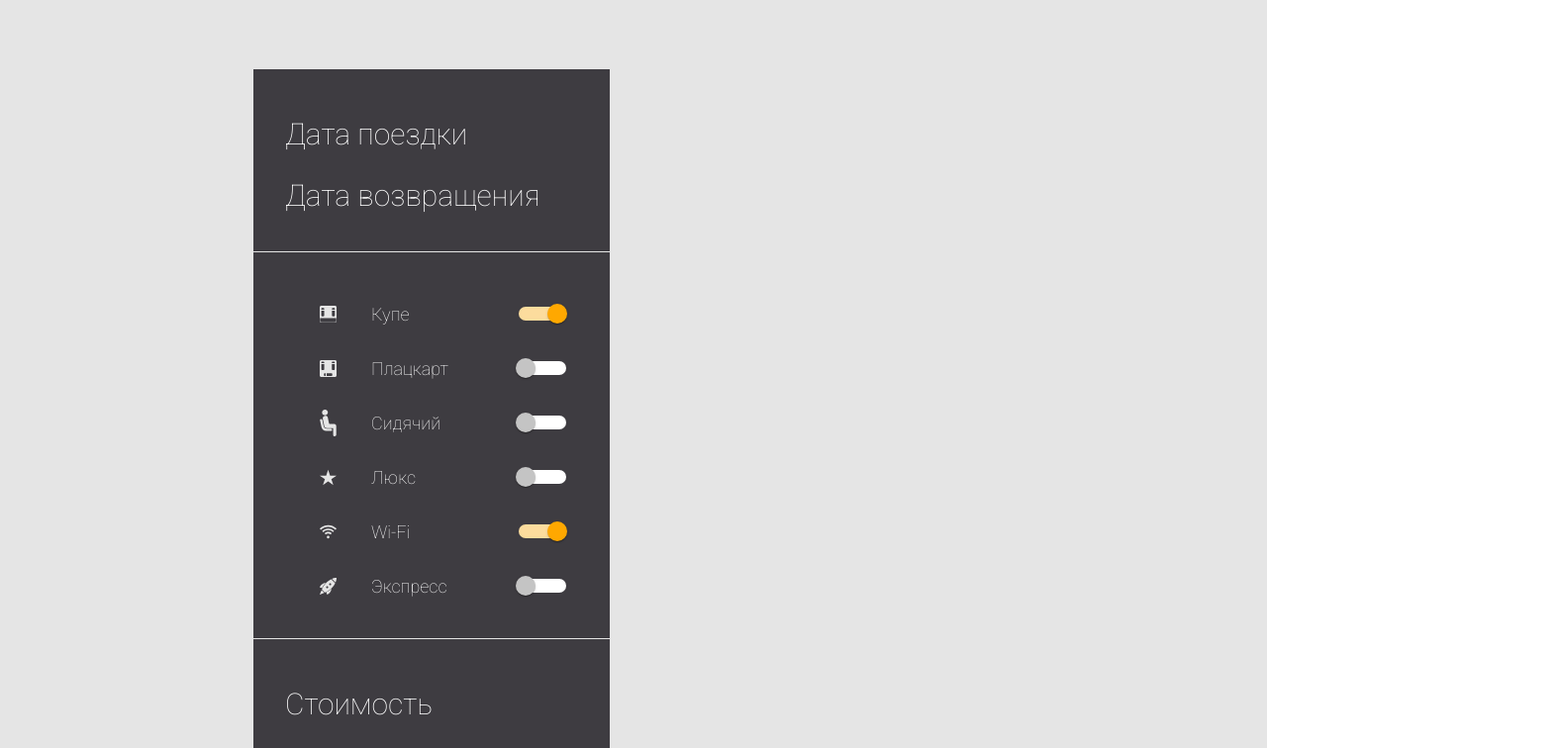
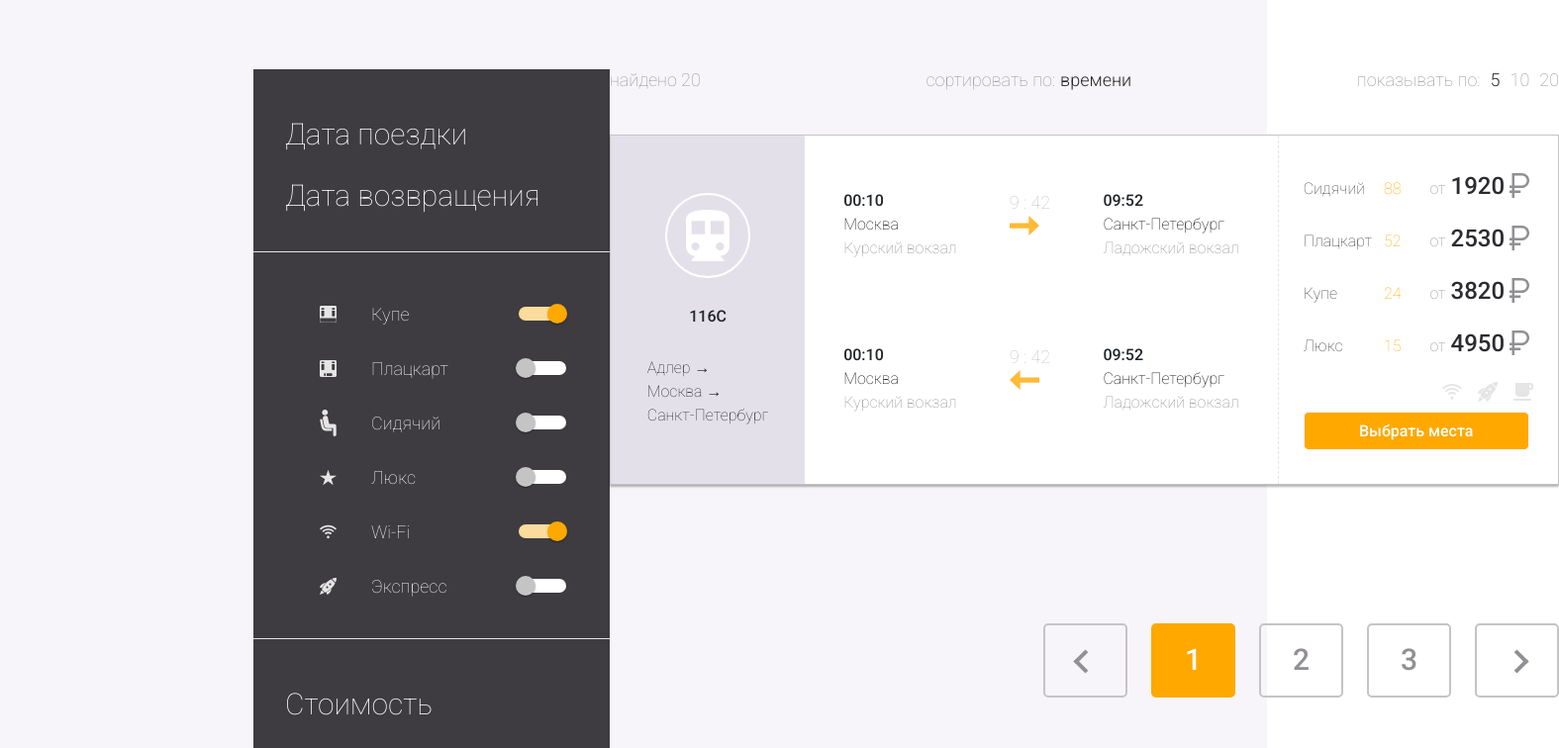
Before and after one commit to ana-goldman/book-the-train-app, a React (Create React App) app: page /booking in a window 1280 px wide. Shown: the part 520-1276 px from the top of the page at 99% size, 1575 px wide, since content can reach past the window. Built offline with nearby package versions, Linux system fonts and the light colour scheme; no server answers.

Commit message:
body init

```diff
--- /dev/null
+++ b/src/components/BodyContainer.jsx
@@ -0,0 +1,133 @@
+import { useState } from 'react';
+import trainIncludes from '../images/train-includes.svg';
+import currency from '../images/currency.svg';
+
+export default function BodyContainer() {
+  const [sortBy, setSortBy] = useState('времени');
+  const [open, setOpen] = useState(false);
+  const [showNumber, setShowNumber] = useState(5);
+
+  return (
+    <section className="trains-container">
+      <div className="trains-header d-flex justify-content-between">
+        <div className="trains-header__total">найдено 20</div>
+        <div className="trains-header__sorting d-flex">сортировать по:
+          <span onClick={() => setOpen(open === true ? false : true)}>{sortBy}</span>
+          <ul className={`select-sorting ${open === true ? 'open' : ''}`}>
+            <li onClick={() => {
+              setSortBy('времени');
+              setOpen(false)
+            }}>времени</li>
+            <li onClick={() => {
+              setSortBy('стоимости');
+              setOpen(false)
+            }}>стоимости</li>
+            <li onClick={() => {
+              setSortBy('длительности');
+              setOpen(false)
+            }}>длительности</li>
+          </ul>
+        </div>
+        <div className="trains-header__page-quantity d-flex">показывать по:
+          <span className={`select-quantity ${showNumber === 5 ? 'active' : ''}`} onClick={() => setShowNumber(5)}>5</span>
+          <span className={`select-quantity ${showNumber === 10 ? 'active' : ''}`} onClick={() => setShowNumber(10)}>10</span>
+          <span className={`select-quantity ${showNumber === 20 ? 'active' : ''}`} onClick={() => setShowNumber(20)}>20</span>
+        </div>
+      </div>
+      <div className="trains-group">
+        <div className="trains-group__item d-flex">
+          <div className="item__short-info d-flex flex-column align-items-center justify-content-evenly">
+            <div className="item__short-info__logo"></div>
+            <div className="item__short-info__number">116C</div>
+            <div className="item__short-info__direction">Адлер &#x2192; <br/> Москва &#x2192; <br/>Санкт-Петербург</div>
+          </div>
+          <div className="item__body">
+            <div className="item__body__one-way d-flex justify-content-between">
+              <div className="item__body__from">
+                <div className="item__body__from__time">00:10</div>
+                <div className="item__body__from__city">Москва</div>
+                <div className="item__body__from__station">Курский вокзал</div>
+              </div>
+              <div className="item__body__direction">
+                <div className="item__body__direction__time">9 : 42</div>
+                <div className="item__body__direction__arrow"></div>
+              </div>
+              <div className="item__body__to">
+                <div className="item__body__to__time">09:52</div>
+                <div className="item__body__to__city">Санкт-Петербург</div>
+                <div className="item__body__to__station">Ладожский вокзал</div>
+              </div>
+            </div>
+            <div className="item__body__way-back d-flex justify-content-between">
+              <div className="item__body__from">
+                <div className="item__body__from__time">00:10</div>
+                <div className="item__body__from__city">Москва</div>
+                <div className="item__body__from__station">Курский вокзал</div>
+              </div>
+              <div className="item__body__direction">
+                <div className="item__body__direction__time">9 : 42</div>
+                <div className="item__body__direction__arrow-back"></div>
+              </div>
+              <div className="item__body__to">
+                <div className="item__body__to__time">09:52</div>
+                <div className="item__body__to__city">Санкт-Петербург</div>
+                <div className="item__body__to__station">Ладожский вокзал</div>
+              </div>
+            </div>
+          </div>
+          <div className="item__options-info">
+            <div className="item__options-info__carriages">
+              <div className="item__options-info__carriage d-flex align-items-end">
+                <span className="carriage__type">Сидячий</span>
+                <div className="carriage__available">88</div>
+                <div className="carriage__price">от
+                  <span>1920</span>
+                  <img src={currency} alt="rub"/>
+                </div>
+              </div>
+              <div className="item__options-info__carriage d-flex align-items-end">
+                <span className="carriage__type">Плацкарт</span>
+                <div className="carriage__available">52</div>
+                <div className="carriage__price">от
+                  <span>2530</span>
+                  <img src={currency} alt="rub"/>
+                </div>
+              </div>
+              <div className="item__options-info__carriage d-flex align-items-end">
+                <span className="carriage__type">Купе</span>
+                <div className="carriage__available">24</div>
+                <div className="carriage__price">от
+                  <span>3820</span>
+                  <img src={currency} alt="rub"/>
+                </div>
+              </div>
+              <div className="item__options-info__carriage d-flex align-items-end">
+                <span className="carriage__type">Люкс</span>
+                <div className="carriage__available">15</div>
+                <div className="carriage__price">от
+                  <span>4950</span>
+                  <img src={currency} alt="rub"/>
+                </div>
+              </div>
+            </div>
+            <div className="item__options-info__quality d-flex justify-content-end">
+              <img src={trainIncludes} alt="" />
+            </div>
+            <button type="button" className="btn btn-light">Выбрать места</button>
+          </div>
+        </div>
+      </div>
+      <div className="pages-control d-flex justify-content-end text-center gap-4">
+        <div className="pages-control__item arrows ">
+          <div className="arrow-back"></div>
+        </div>
+        <span className="pages-control__item active">1</span>
+        <span className="pages-control__item">2</span>
+        <span className="pages-control__item">3</span>
+        <div className="pages-control__item arrows">
+          <div className="arrow-forward"></div>
+        </div>
+      </div>
+    </section>
+  )
+}
--- a/src/index.css
+++ b/src/index.css
@@ -1,4 +1,5 @@
 @import url('https://fonts.googleapis.com/css2?family=Roboto:wght@100&display=swap');
+@import url('https://fonts.googleapis.com/css2?family=Roboto:wght@300&display=swap');
 @import url('https://fonts.googleapis.com/css2?family=Roboto:wght@500&display=swap');
 @import url('https://fonts.googleapis.com/css2?family=Roboto:wght@700&display=swap');
 
@@ -93,12 +94,6 @@ form[data-id*="search-form-main" i] {
   color: #FFF;
 }
 
-/* form[data-id*="search-form-main" i] label,
-form[data-id*="search-form-booking" i] label {
-  font-size: 1.55vw;
-  color: #E5E5E5;
-} */
-
 form[data-id*="search-form-main" i] .btn-submit,
 form[data-id*="search-form-booking" i] .btn-submit {
   width: 48%;
@@ -178,14 +173,18 @@ form[data-id*="search-form-booking" i] .search-form__place-group input {
   font-variant: small-caps;
 }
 
+/* .search-form__place-group input~.open + .search-form__tooltip {
+  display: block;
+} */
 .search-form__place-group input:focus + .search-form__tooltip {
   display: block;
 }
 
 .search-form__place-group .search-form__tooltip li:hover {
-  background-color: #C4C4C4;
+  font-weight: 300;
   cursor: pointer;
 }
+
 
 /* Search form Booking*/
 form[data-id*="search-form-booking" i] {
@@ -441,7 +440,7 @@ ol > li:not(:last-child) > div:before {
 /* Main booking */
 .main-booking {
   padding: 95px 256px 190px;
-  background-color: #E5E5E5;
+  background-color: #F7F5F9;
 }
 
 .trains-container {
@@ -738,3 +737,183 @@ ol > li:not(:last-child) > div:before {
   border: 1px solid #292929;
   border-radius: 5px;
 }
+
+/* BODY  */
+.trains-header {
+  font-family: 'Roboto', sans-serif;
+  font-weight: 100;
+  font-size: 18px;
+  line-height: 21px;
+  color: #928F94;
+}
+
+.trains-header__sorting {
+  position: relative;
+}
+
+.trains-header__sorting span {
+  padding-left: 5px;
+  color: #292929;
+  cursor: pointer;
+  font-weight: 300;
+}
+
+.select-sorting {
+  display: none;
+  width: 139px;
+  background-color: #F7F5F9;
+  box-shadow: 0px 4px 4px rgba(0, 0, 0, 0.25);
+  list-style: none;
+  font-weight: 100;
+  padding: 0;
+  margin: 0;
+  position: absolute;
+  left: 63%;
+  color: #292929;
+}
+
+.select-sorting.open {
+  display: block;
+}
+
+.select-sorting li {
+  height: 37px;
+  padding: 5px 10px;
+  border-bottom: 1px solid #E5E5E5;
+  cursor: pointer;
+}
+
+.select-quantity {
+  padding-left: 10px;
+  cursor: pointer;
+}
+
+.trains-header__sorting span:hover,
+.select-sorting li:hover,
+.select-quantity:hover {
+  font-weight: 300;
+  color: #292929;
+}
+
+.select-quantity.active {
+  color: #292929;
+  font-weight: 300;
+}
+
+.trains-group__item {
+  height: 354px;
+  width: 959px;
+  background-color: #FFFFFF;
+  border: 1px solid #C4C4C4;
+  box-shadow: 0px 2px 2px rgba(0, 0, 0, 0.3);
+}
+
+.trains-group__item:focus {
+  border: 1px solid #FFA800;
+}
+
+.item__short-info {
+  width: 20.5%;
+  padding: 30px 20px;
+  background-color: #E4E0E9;
+}
+
+.item__short-info__logo {
+  background-image: url(./images/train-logo.svg);
+  width: 86px;
+  height: 86px;
+}
+
+.item__short-info__direction {
+  font-size: 16px;
+}
+
+.item__short-info__number,
+.item__body__from__time,
+.item__body__to__time {
+  font-weight: 500;
+}
+
+.item__body {
+  width: 50%;
+  border-right: 1px dashed #E5E5E5;
+}
+
+.item__body__one-way,
+.item__body__way-back {
+  padding: 54px 39px 30px;
+}
+
+.item__body__from__city,
+.item__body__to__city {
+  font-size: 16px;
+  color: #000;
+}
+
+.item__body__from__station,
+.item__body__to__station {
+  font-size: 16px;
+  color: #928F94;
+}
+
+.item__body__direction__time {
+  font-size: 18px;
+  color: #C4C4C4;
+}
+
+.item__body__direction__arrow,
+.item__body__direction__arrow-back {
+  background-image: url(./images/arrow-colored.svg);
+  width: 30px;
+  height: 20px;
+}
+
+.item__body__direction__arrow {
+  transform: matrix(-1, 0, 0, 1, 0, 0);
+}
+
+.item__options-info {
+  width: 29.5%;
+  padding: 37px 25px 22px;
+}
+
+.item__options-info__carriage {
+  font-size: 16px;
+  color: #3E3C41;
+  padding-bottom: 24px;
+}
+
+.carriage__type {
+  width: 35%;
+}
+
+.carriage__available {
+  color: #FFA800;
+  width: 20%;
+}
+
+.carriage__price {
+  color: #928F94;
+  width: 45%;
+}
+
+.carriage__price span {
+  font-size: 24px;
+  font-weight: 500;
+  line-height: 28px;
+  padding: 0 5px;
+  color: #2D2B2F;
+}
+
+.carriage__price img  {
+  vertical-align: text-bottom;
+}
+
+.item__options-info .btn {
+  width: 228px;
+  height: 39px;
+  background-color: #FFA800;
+  border-radius: 5px;
+  color: #FFF;
+  margin-top: 10px;
+}
--- a/src/pages/Booking.jsx
+++ b/src/pages/Booking.jsx
@@ -3,7 +3,7 @@ import HeaderBooking from '../components/HeaderBooking';
 import Footer from '../components/Footer';
 import Filters from '../components/Filters';
 import Latest from '../components/Latest';
-
+import BodyContainer from '../components/BodyContainer';
 
 export default function Booking() {
   return (
@@ -14,7 +14,7 @@ export default function Booking() {
             <Filters/>
             <Latest/>
           </aside>
-          <section className="trains-container"></section>
+          <BodyContainer></BodyContainer>
         </main>
       <Footer/>
     </Fragment>
--- a/src/redux/latestSlice.js
+++ b/src/redux/latestSlice.js
@@ -10,11 +10,6 @@ export const fetchLatest = createAsyncThunk('latestSlice/fetchLatest', async (ur
   try {
     const result = await fetch(url)
       .then( response => response.json())
-      // .then( data => {
-      //   data.forEach( el => {
-      //       console.log('el', el)
-      //   })
-      // });
     return result
   } catch (error) {
     return rejectWithValue('Opps there seems to be an error')
```
Also changed, not shown: src/components/SearchFormHome.jsx (+12 -4 lines), src/images/arrow-colored.svg (added), src/images/train-logo.svg (added).
